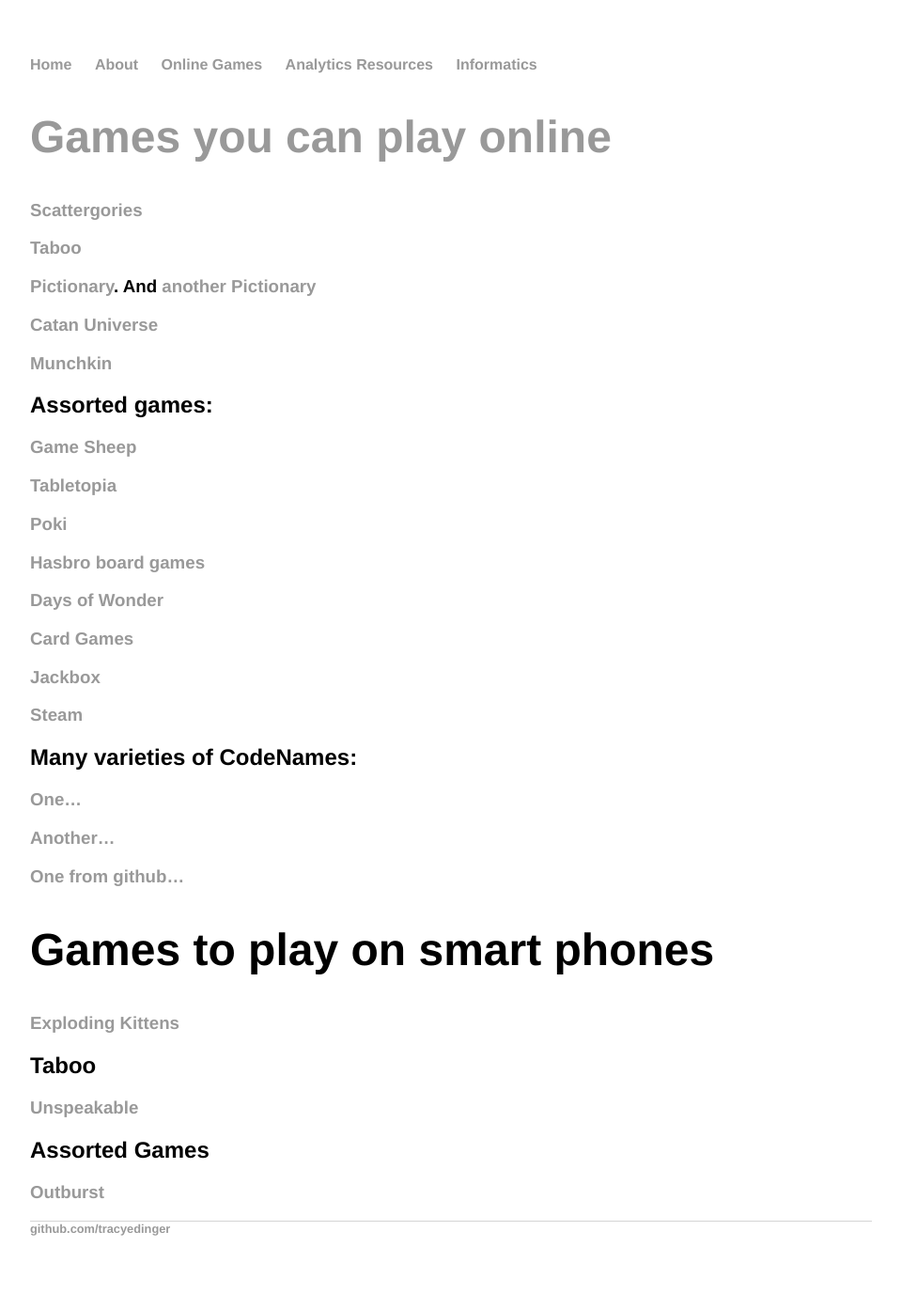
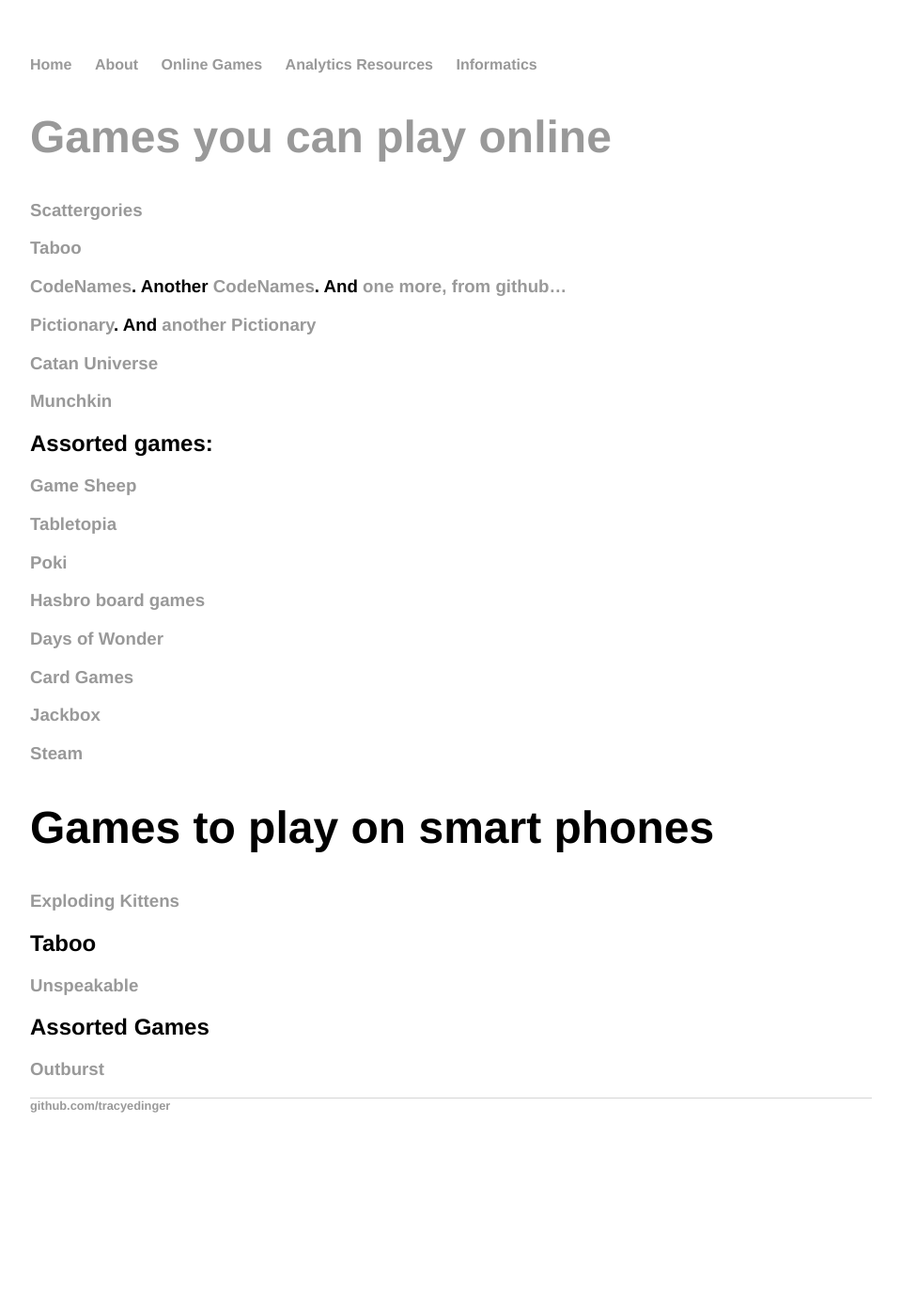
Before and after one commit to tracyedinger/tracyedinger.github.io, a Jekyll site: the page built from OnlineGames.md, in a window 1280 px wide. Shown: the whole page at 94% size, without its empty margins (160-1119 px from the left). Built offline with Jekyll 4.4.1, drawn with Linux system fonts in a browser that asks for light colours; our own code applies the rules of GitHub Pages for plain Markdown files; after the commit the page ends 1262 px from its top, so only the background shows below that.

Commit message:
Update OnlineGames.md

```diff
--- a/OnlineGames.md
+++ b/OnlineGames.md
@@ -3,6 +3,7 @@
 ### [Scattergories](https://scattergoriesonline.net)
 
 ### [Taboo](https://playtaboo.com/playpage)
+### [CodeNames](https://www.codenamesgreen.com/). Another [CodeNames](https://www.horsepaste.com/). And [one more, from github...](https://ninjabunny.github.io/KodeNames/#)
 
 ### [Pictionary](https://skribbl.io/). And [another Pictionary](https://www.drawize.com/)
 
@@ -11,6 +12,7 @@
 ### [Munchkin](http://titotu.io/munchkin-io)
 
 ## Assorted games:
+
 ### [Game Sheep](https://www.gamesheep.com/)
 ### [Tabletopia](https://tabletopia.com/)
 ### [Poki](https://poki.com/en/cards)
@@ -19,11 +21,6 @@
 ### [Card Games](http://playingcards.io/)
 ### [Jackbox](https://www.jackboxgames.com/)
 ### [Steam](https://store.steampowered.com/)
-
-## Many varieties of CodeNames:
-### [One...](https://www.codenamesgreen.com/)
-### [Another...](https://www.horsepaste.com/)
-### [One from github...](https://ninjabunny.github.io/KodeNames/#)
 
 # Games to play on smart phones
 
```
